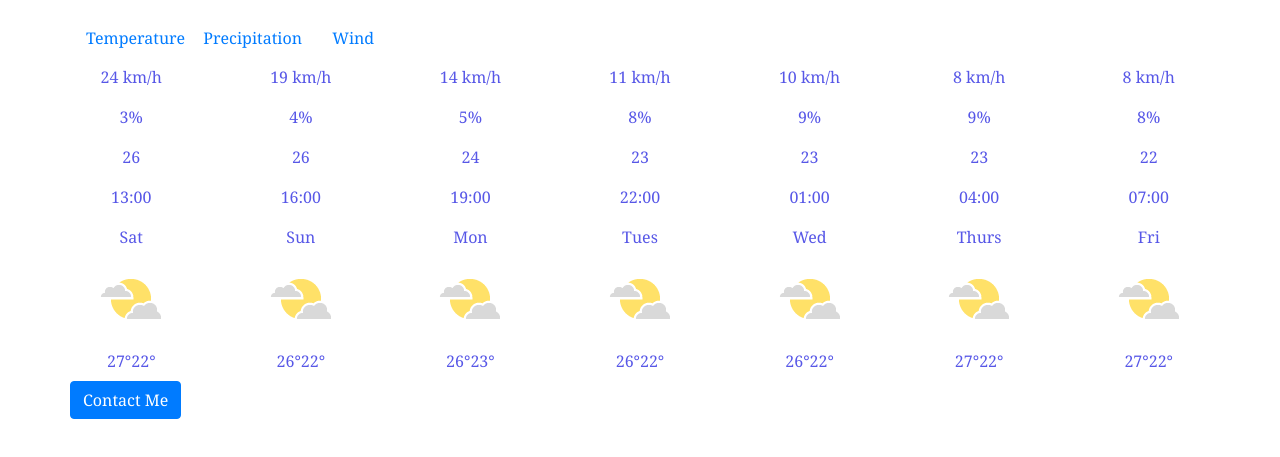
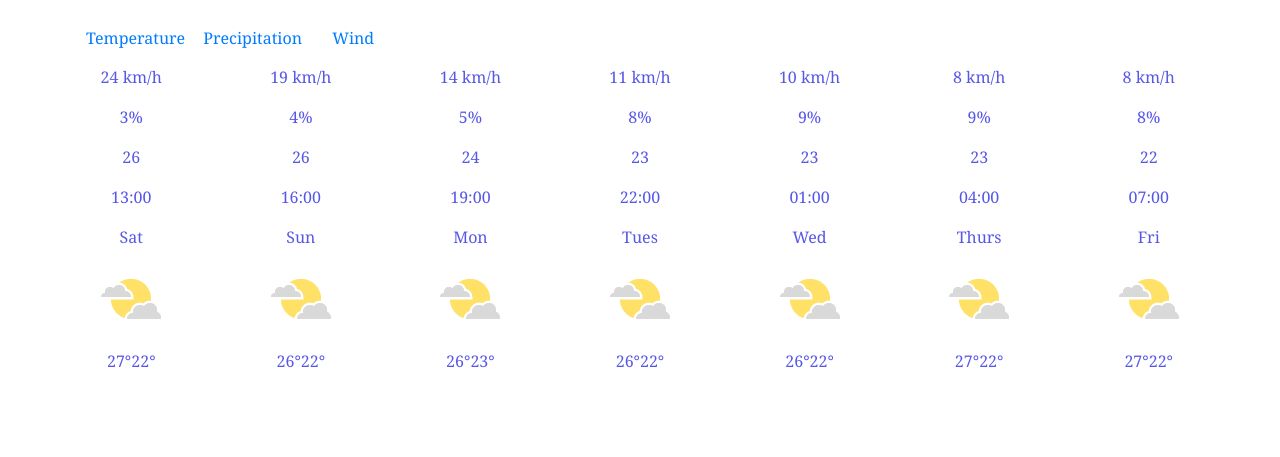
Before and after one commit to PreciousAbe/Weather-App, a plain HTML site: page index.html in a window 1280 px wide. Shown: the part 159-616 px from the top of the page. Drawn offline with nearby package versions, Linux system fonts and the light colour scheme.

Commit message:
Update index.html

```diff
--- a/index.html
+++ b/index.html
@@ -243,7 +243,6 @@
           </div>
         </div>
       </div>
-      <a href="https://github.com/PreciousAbe" class="btn btn-primary">Contact Me</a>
     </div>
 </body>
 
```
